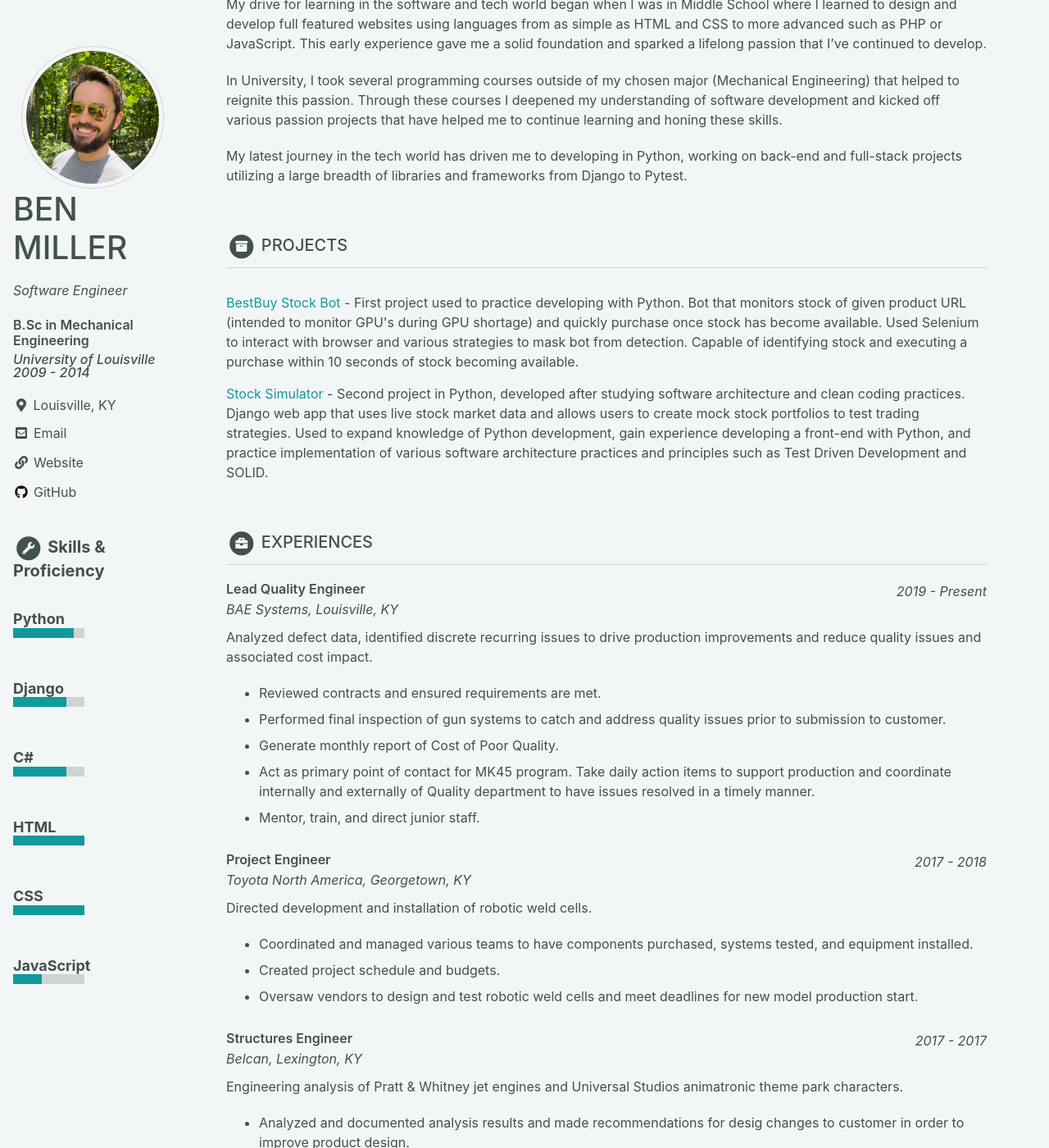
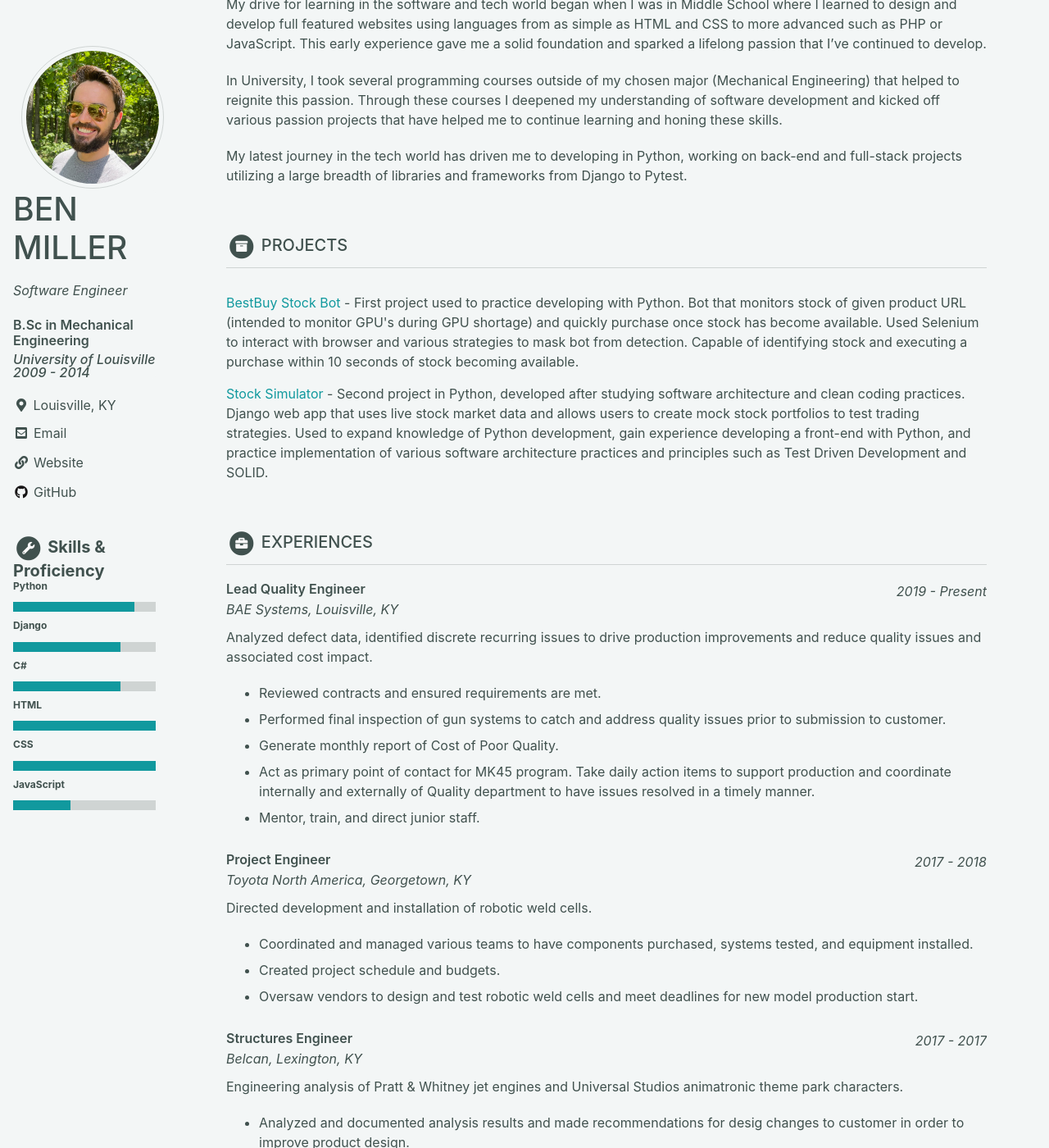
Before and after one commit to Ben-M-90/Ben-M-90.github.io, a Jekyll site: the page built from _pages/home.md, in a window 1280 px wide and 1400 px high, scrolled down 474 px. Shown: the whole window at 82% size. Built offline with Jekyll 4.4.1, drawn with Linux system fonts in a browser that asks for light colours; cached includes are drawn as plain includes.

Commit message:
Sidebar skills formatting updates.

```diff
--- a/_includes/author-profile.html
+++ b/_includes/author-profile.html
@@ -250,6 +250,8 @@
 
 
         </ul>
+    </div>
+</div>
 <section class="skills-section section">
 
     <h2 class="section-title">
@@ -265,7 +267,7 @@
         {% for skill in skills.toolset %}
         <div class="item">
 
-                  <h3 class="label">{{ skill.name }}</h3>
+            <h3 class="level-title" style="margin-top: 0px !important;">{{ skill.name }}</h3>
 
             <div class="level-bar">
                 <div class="level-bar-inner" data-level="{{ skill.level }}">
@@ -278,5 +280,3 @@
     </div>
 
 </section><!--//skills-section-->
-  </div>
-</div>
--- a/_sass/minimal-mistakes/_base.scss
+++ b/_sass/minimal-mistakes/_base.scss
@@ -499,7 +499,7 @@ input[type="submit"],
 
 .skillset {
     .item {
-        margin-bottom: 15px;
+        margin-bottom: 10px;
         overflow: hidden;
     }
 
@@ -512,7 +512,7 @@ input[type="submit"],
     .level-bar {
         height: 12px;
         background: $border-color;
-        width: 50%;
+        width: 100%;
     }
 
     .level-bar-inner {
```
Lines whose indentation alone changed are shown as unchanged.
